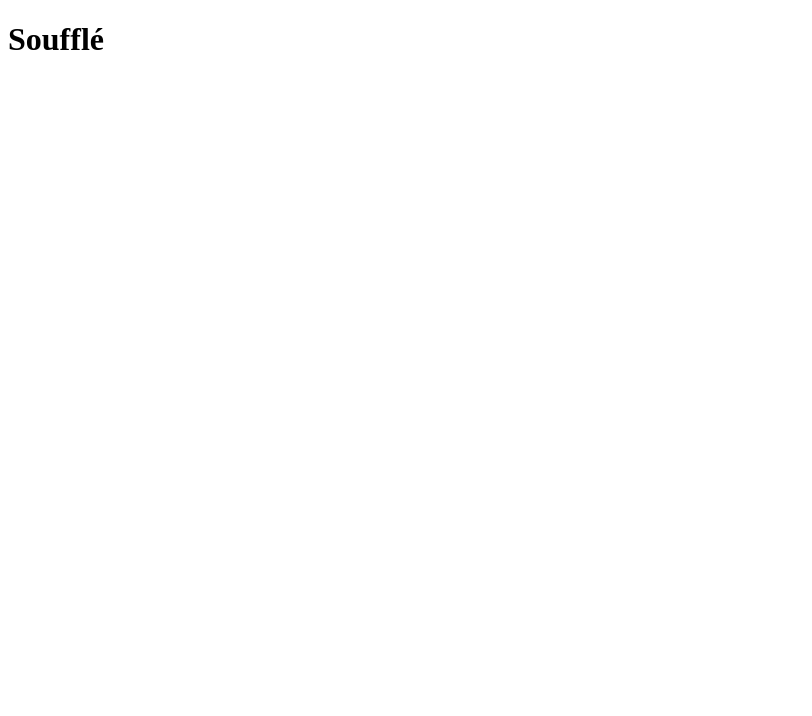
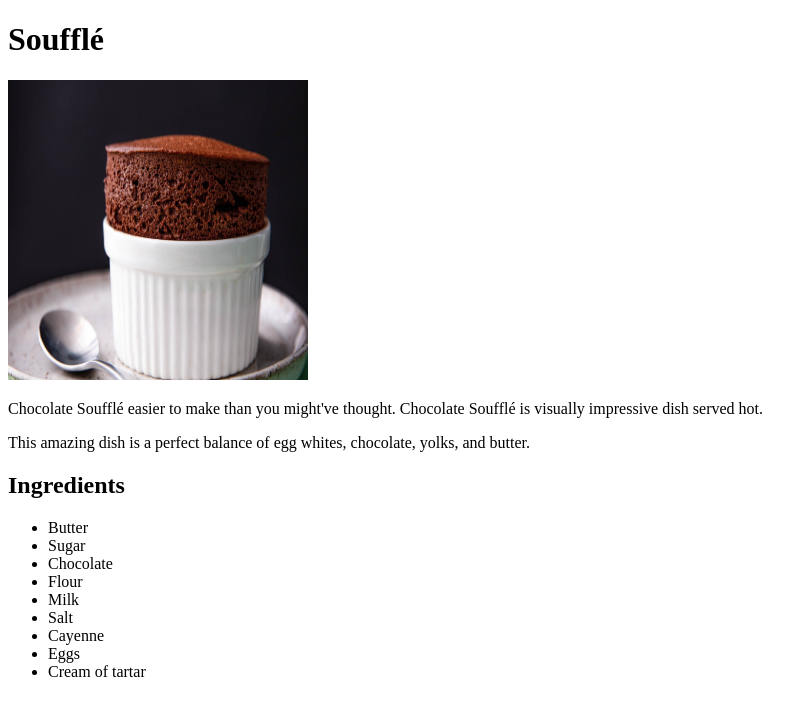
Before and after one commit to 0imit/odin-recipes, a plain HTML site: page recipes/souffle.html in a window 1280 px wide. Shown: the whole page, without its empty margins (0-812 px from the left). Drawn offline with Linux system fonts and the light colour scheme.

Commit message:
Add <ul> and <p> elements
Adding <ul> for the recipe as this does not need to be in order. I added <p> for the discription of the dish. This is going to be used to start the steps in order to complete and make this recipe

```diff
--- a/recipes/souffle.html
+++ b/recipes/souffle.html
@@ -7,5 +7,21 @@
 </head>
 <body>
     <h1>Soufflé</h1>
+   <img src="../images/souffle.png" alt="Picture of chocolate Soufflé" height="300" width="300">
+   <p>Chocolate Soufflé easier to make than you might've thought. Chocolate Soufflé is visually impressive dish served hot.</p>
+   <p>This amazing dish is a perfect balance of egg whites, chocolate, yolks, and butter.</p>
+   <h2>Ingredients</h2>
+   <!-- Adding <ul> element for recipe -->
+   <ul>
+    <li>Butter</li>
+    <li>Sugar</li>
+    <li>Chocolate</li>
+    <li>Flour</li>
+    <li>Milk</li>
+    <li>Salt</li>
+    <li>Cayenne</li>
+    <li>Eggs</li>
+    <li>Cream of tartar</li>
+   </ul>
 </body>
 </html>
```
